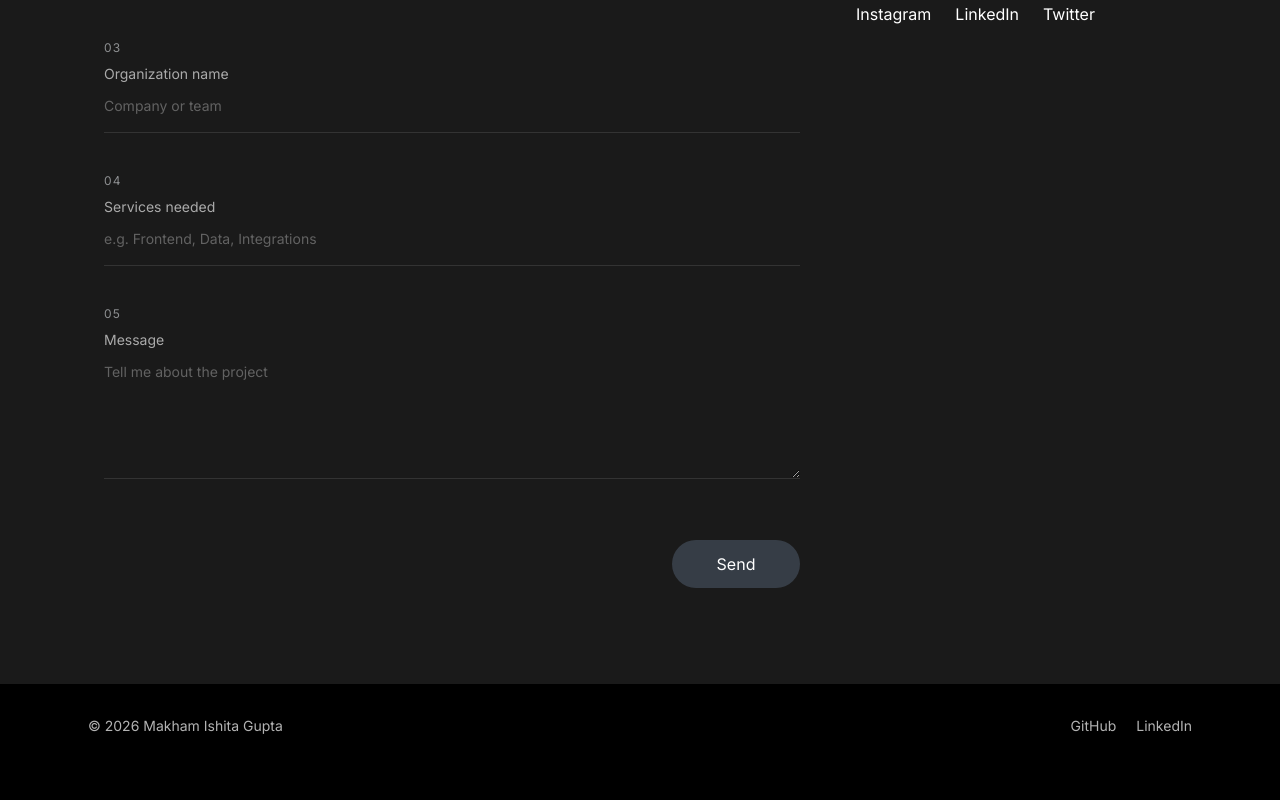
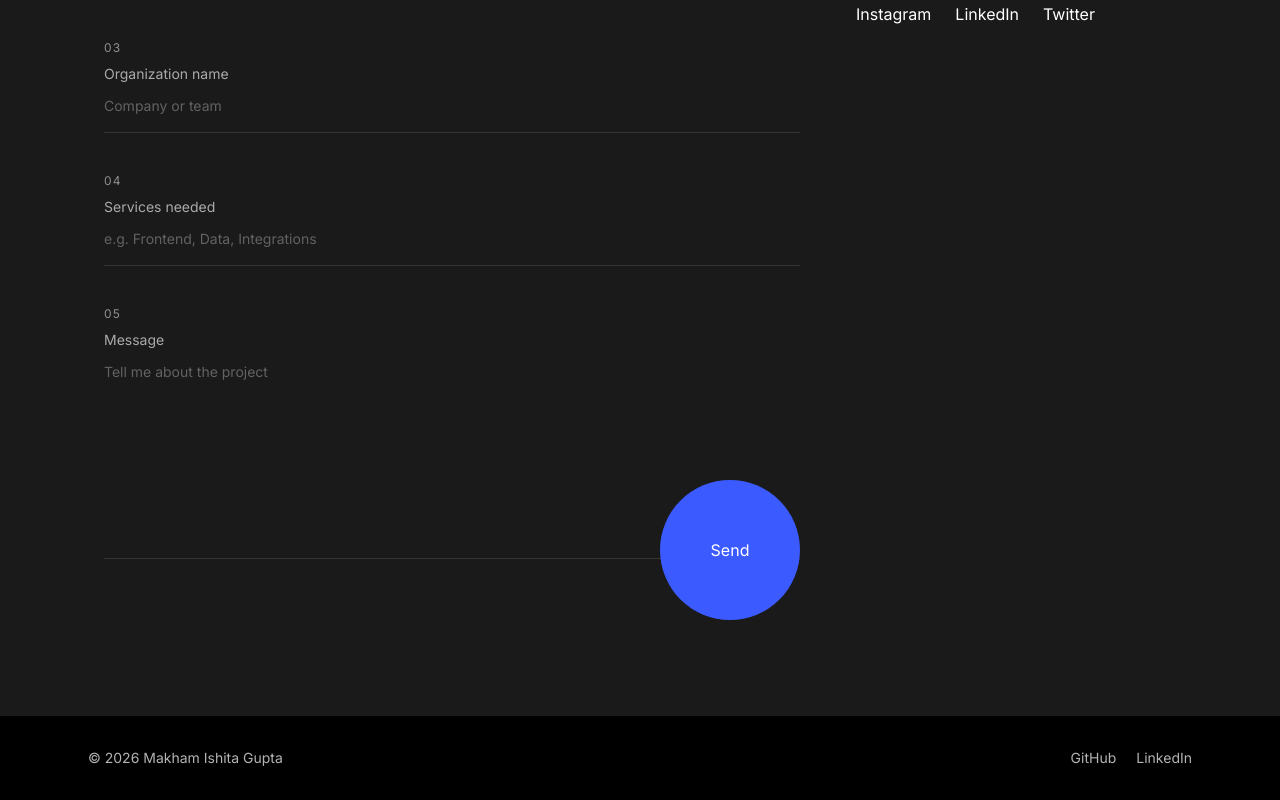
Before and after one commit to makhamishitagupta/portfolio, a React (Vite) app: page /contact in a window 1280 px wide. Shown: the part 661-1461 px from the top of the page. Before the commit the page ends 1429 px from the top, so only its background shows below. Built offline with nearby package versions, Linux system fonts and the light colour scheme.

Commit message:
ui changes

```diff
--- a/src/pages/ContactPage.jsx
+++ b/src/pages/ContactPage.jsx
@@ -23,13 +23,13 @@ function ContactPage() {
 		email: !email.trim()
 			? 'Email is required'
 			: email && !emailRegex.test(email)
-			? 'Enter a valid email'
-			: '',
+				? 'Enter a valid email'
+				: '',
 		message: !message.trim()
 			? 'Message is required'
 			: message.trim().length < 10
-			? 'Message should be at least 10 characters'
-			: '',
+				? 'Message should be at least 10 characters'
+				: '',
 	}
 
 	const isValid = !errors.name && !errors.email && !errors.message
@@ -185,7 +185,7 @@ function ContactPage() {
 									Message
 
 									<textarea
-										rows="5"
+										rows="9"
 										value={message}
 										onChange={e => setMessage(e.target.value)}
 										onBlur={() => handleBlur('message')}
@@ -199,16 +199,14 @@ function ContactPage() {
 								)}
 							</div>
 
-							<div className="flex justify-end pt-4">
+							<div className="flex justify-end pt-4 relative">
 
 								<button
 									type="submit"
 									disabled={!isValid}
-									className={`h-12 w-32 rounded-full text-white transition-all duration-300 ${
-										isValid
-											? 'bg-[#3B5AFF] hover:scale-105 hover:shadow-[0_0_30px_rgba(59,90,255,.35)]'
-											: 'bg-gray-600/60 cursor-not-allowed'
-									}`}
+									className={`absolute bottom-0 right-0 h-35 w-35 rounded-full text-white transition-all duration-300 bg-[#3B5AFF] hover:scale-105 hover:shadow-[0_0_30px_rgba(59,90,255,.35)]'
+										// : 'bg-gray-600/60 cursor-not-allowed'
+										}`}
 								>
 									Send
 								</button>
```
